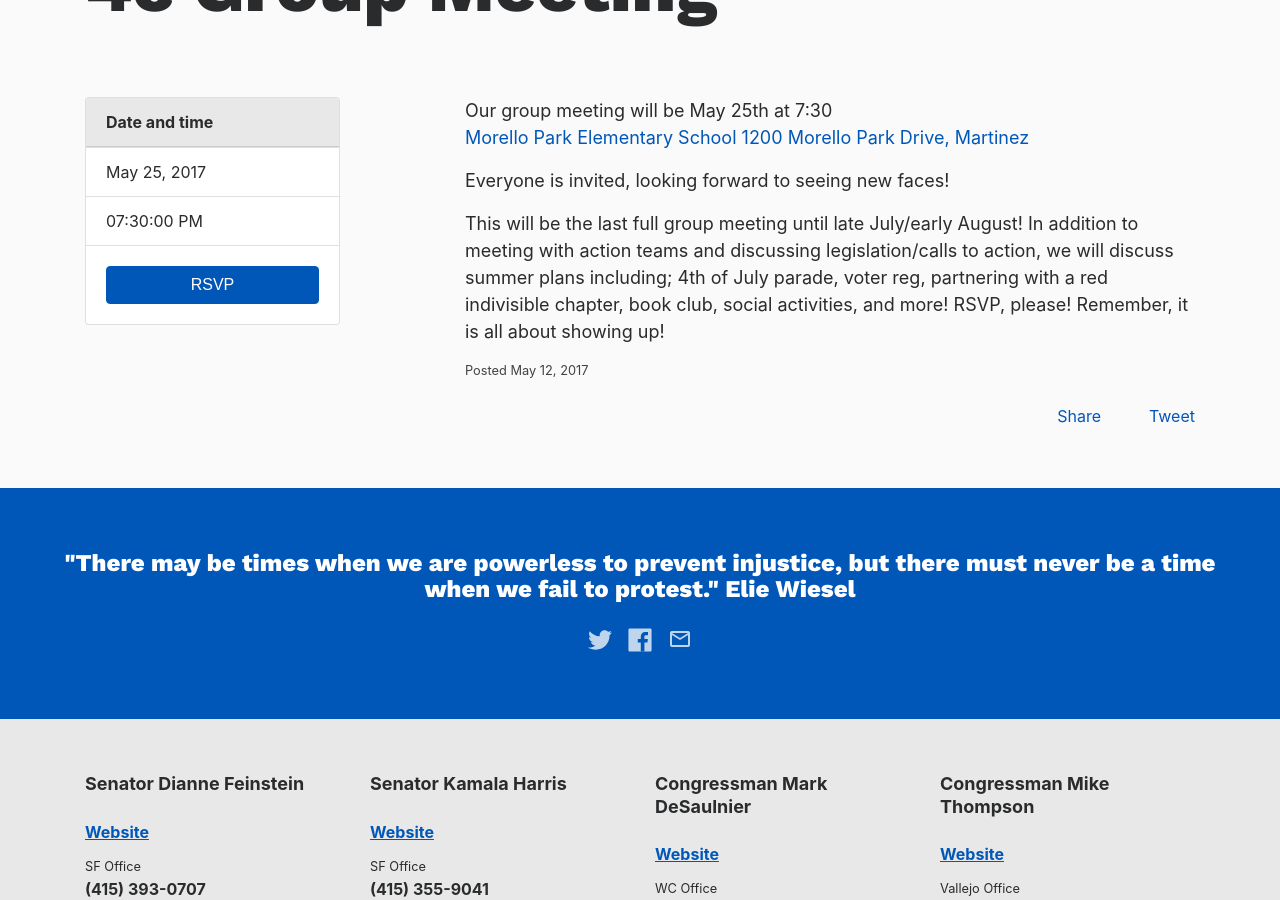
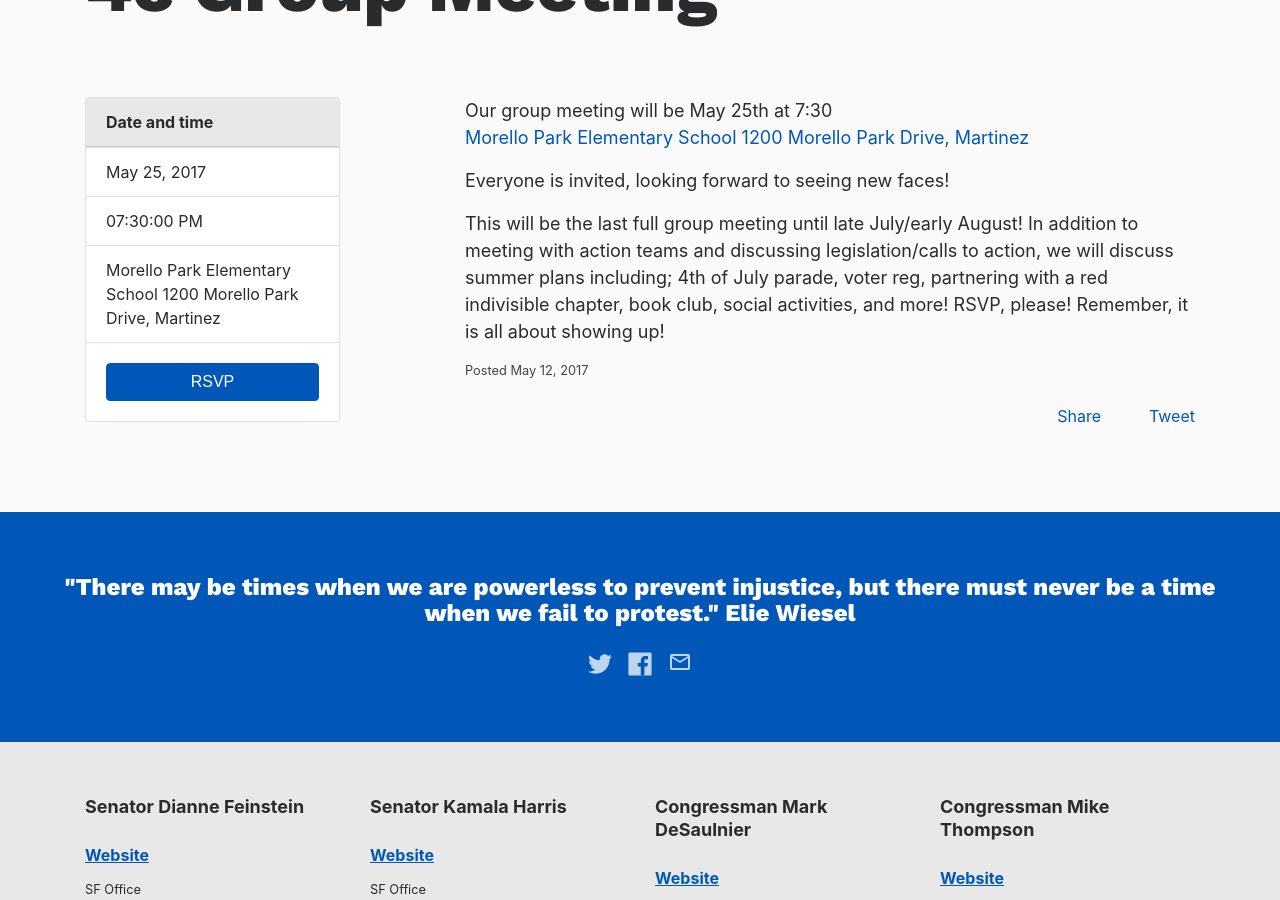
Before and after one commit to IndivisibleTemplate/BasicTemplate, a Jekyll site: the page built from _posts/2017-05-12-4c-group-meeting.markdown, in a window 1280 px wide and 900 px high, scrolled down 537 px. Built offline with Jekyll 4.4.1, drawn with Linux system fonts in a browser that asks for light colours; nearby versions of some CDN libraries; comment, search, counter and statistics services are not loaded.

Commit message:
Updated 4c Group Meeting

```diff
--- a/_posts/2017-05-12-4c-group-meeting.markdown
+++ b/_posts/2017-05-12-4c-group-meeting.markdown
@@ -9,6 +9,9 @@ is featured: true
 main-image: "/uploads/IMG_4218.PNG"
 event-start-date: 2017-05-25 19:30:00 -07:00
 event-end-date: 2017-05-25 21:00:00 -07:00
+Location: |-
+  Morello Park Elementary School
+  1200 Morello Park Drive, Martinez
 RSVP-link: https://www.facebook.com/events/1484458338258865/
 ---
 
```
